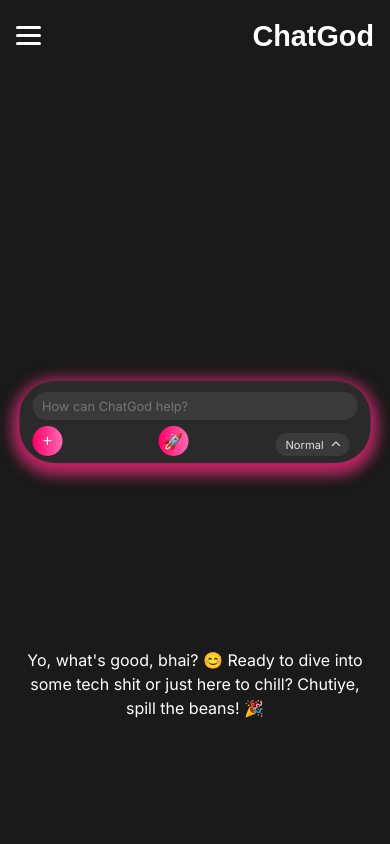
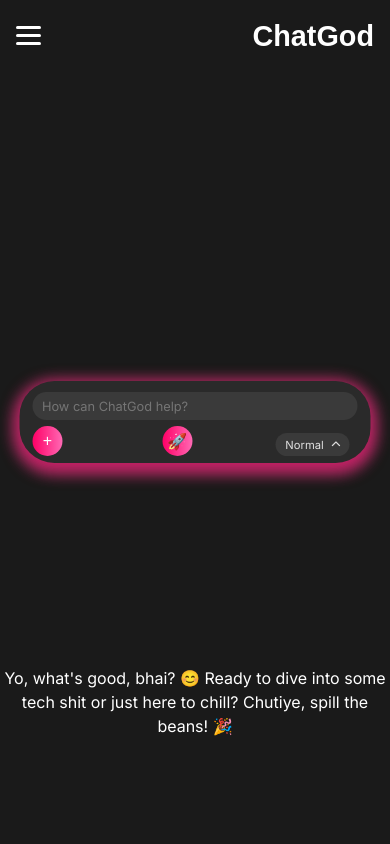
Before and after one commit to shubham07069/x07-flask-app, a Flask app: page /chat in a window 390 px wide. Run offline with Flask 2, Linux system fonts and the light colour scheme; the visitor is signed in with stand-in values (Sample User, id 1).

Commit message:
Update styles.css

```diff
--- a/static/css/styles.css
+++ b/static/css/styles.css
@@ -447,10 +447,11 @@
     margin-bottom: 1rem;
     text-align: center;
     transition: margin-left 0.3s ease-in-out;
-    position: absolute;
+    position: fixed;
     bottom: 100px; /* Position above search box */
     width: 100%;
     max-width: 700px;
+    z-index: 3; /* Ensure it appears above other elements */
 }
 
 .chatbot-page .search-box-wrapper {
@@ -554,6 +555,7 @@
     align-items: center;
     cursor: pointer;
     transition: transform 0.3s ease;
+    margin-left: 1rem; /* Added spacing between Plus and Rocket buttons */
     aspect-ratio: 1 / 1;
 }
 
@@ -802,7 +804,7 @@
 
     .chatbot-page .greeting-message {
         font-size: 1rem;
-        bottom: 80px; /* Adjust for phone */
+        bottom: 90px; /* Adjusted to ensure visibility above search box */
     }
 
     .chatbot-page .chat-container {
@@ -856,14 +858,14 @@
         width: 30px;
         height: 30px;
         font-size: 1rem;
-        margin-right: 0.3rem;
+        margin-right: 0.5rem; /* Added spacing */
         aspect-ratio: 1 / 1;
     }
 
     .chatbot-page .search-box .send-button {
         width: 30px;
         height: 30px;
-        margin-left: 0.2rem;
+        margin-left: 0.5rem; /* Adjusted spacing */
         margin-right: 0;
         aspect-ratio: 1 / 1;
     }
@@ -972,7 +974,7 @@
 
     .chatbot-page .greeting-message {
         font-size: 1.1rem;
-        bottom: 90px;
+        bottom: 110px;
     }
 
     .chatbot-page .chat-container {
@@ -1102,7 +1104,7 @@
 
     .chatbot-page .greeting-message {
         font-size: 1.2rem;
-        bottom: 100px;
+        bottom: 120px;
     }
 
     .chatbot-page .chat-container {
```
